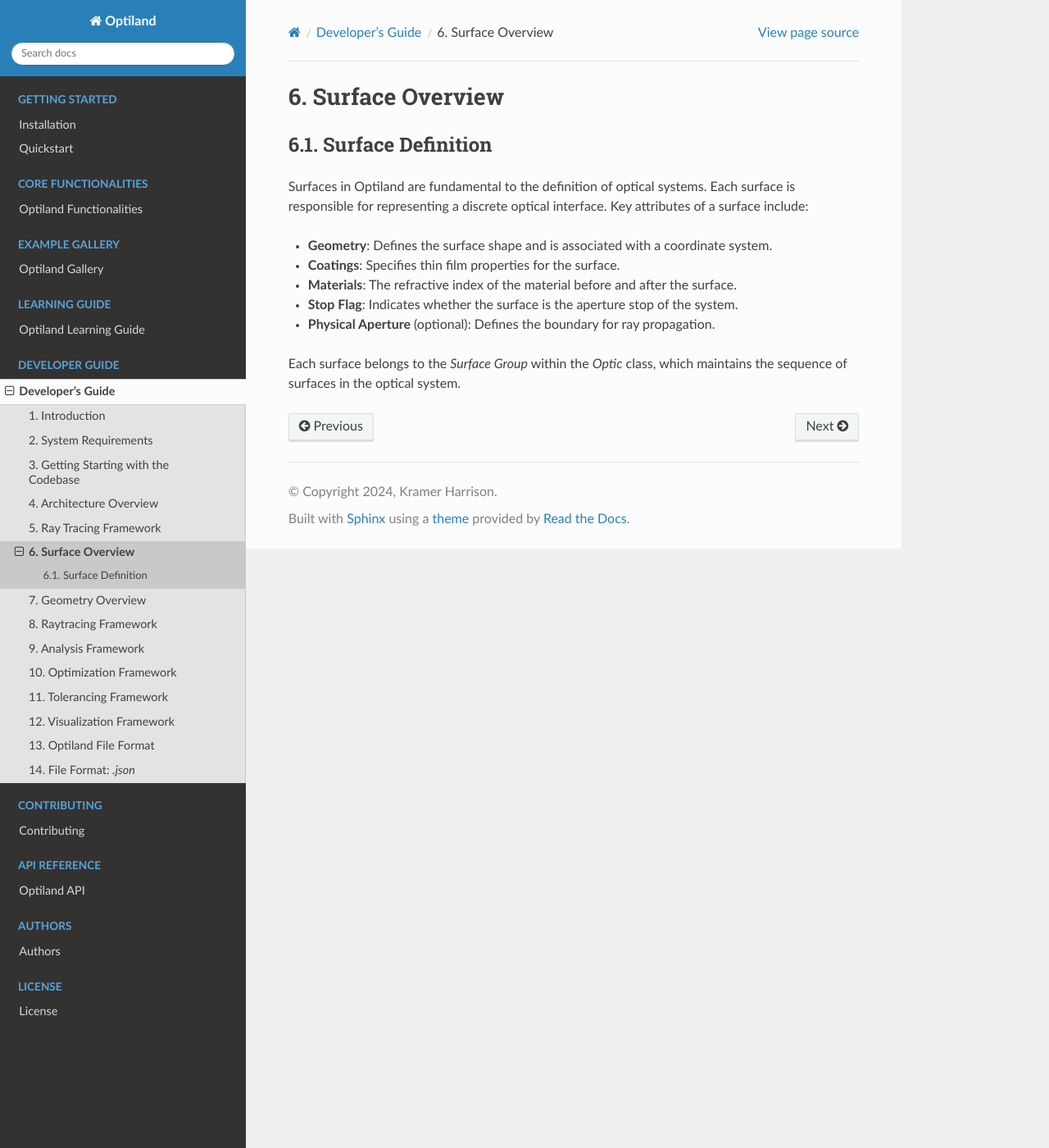
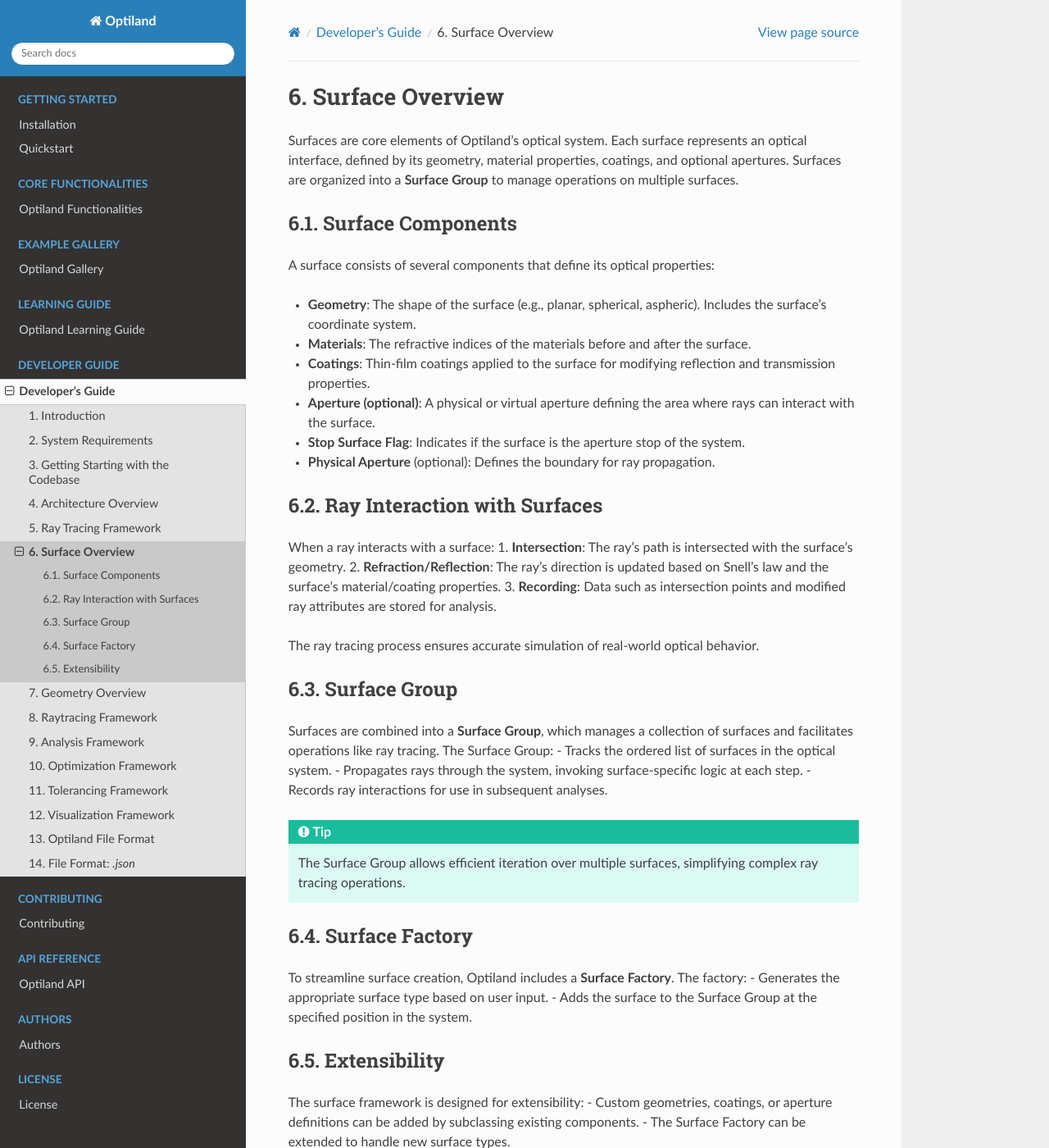
Before and after one commit to HarrisonKramer/optiland, a Sphinx documentation site: the page built from docs/developers_guide/surface_overview.rst, in a window 1280 px wide and 1400 px high. Shown: the whole window at 82% size. Built offline with Sphinx 7.4.7 and the Read the Docs theme 3.1.0, drawn with Linux system fonts in a browser that asks for light colours; pages that are not in the unit, such as notebooks, are missing from menus; some of the changed text lies outside the part shown.

Commit message:
docs: enhance surface overview with detailed component descriptions and ray interaction process

```diff
--- a/docs/developers_guide/surface_overview.rst
+++ b/docs/developers_guide/surface_overview.rst
@@ -3,14 +3,53 @@
 Surface Overview
 ================
 
-Surface Definition
+Surfaces are core elements of Optiland's optical system. Each surface represents an optical interface, defined by its geometry, material properties, coatings, and optional apertures. Surfaces are organized into a **Surface Group** to manage operations on multiple surfaces.
+
+Surface Components
 ------------------
-Surfaces in Optiland are fundamental to the definition of optical systems. Each surface is responsible for representing a discrete optical interface. Key attributes of a surface include:
 
-- **Geometry**: Defines the surface shape and is associated with a coordinate system.
-- **Coatings**: Specifies thin film properties for the surface.
-- **Materials**: The refractive index of the material before and after the surface.
-- **Stop Flag**: Indicates whether the surface is the aperture stop of the system.
+A surface consists of several components that define its optical properties:
+
+- **Geometry**: The shape of the surface (e.g., planar, spherical, aspheric). Includes the surface's coordinate system.
+- **Materials**: The refractive indices of the materials before and after the surface.
+- **Coatings**: Thin-film coatings applied to the surface for modifying reflection and transmission properties.
+- **Aperture (optional)**: A physical or virtual aperture defining the area where rays can interact with the surface.
+- **Stop Surface Flag**: Indicates if the surface is the aperture stop of the system.
 - **Physical Aperture** (optional): Defines the boundary for ray propagation.
 
-Each surface belongs to the `Surface Group` within the `Optic` class, which maintains the sequence of surfaces in the optical system.
+Ray Interaction with Surfaces
+-----------------------------
+
+When a ray interacts with a surface:
+1. **Intersection**: The ray's path is intersected with the surface's geometry.
+2. **Refraction/Reflection**: The ray's direction is updated based on Snell's law and the surface's material/coating properties.
+3. **Recording**: Data such as intersection points and modified ray attributes are stored for analysis.
+
+The ray tracing process ensures accurate simulation of real-world optical behavior.
+
+Surface Group
+-------------
+
+Surfaces are combined into a **Surface Group**, which manages a collection of surfaces and facilitates operations like ray tracing. The Surface Group:
+- Tracks the ordered list of surfaces in the optical system.
+- Propagates rays through the system, invoking surface-specific logic at each step.
+- Records ray interactions for use in subsequent analyses.
+
+.. tip::
+   The Surface Group allows efficient iteration over multiple surfaces, simplifying complex ray tracing operations.
+
+Surface Factory
+---------------
+
+To streamline surface creation, Optiland includes a **Surface Factory**. The factory:
+- Generates the appropriate surface type based on user input.
+- Adds the surface to the Surface Group at the specified position in the system.
+
+Extensibility
+-------------
+
+The surface framework is designed for extensibility:
+- Custom geometries, coatings, or aperture definitions can be added by subclassing existing components.
+- The Surface Factory can be extended to handle new surface types.
+
+For more detailed information on surface geometry and coatings, see their dedicated sections in this guide.
```
